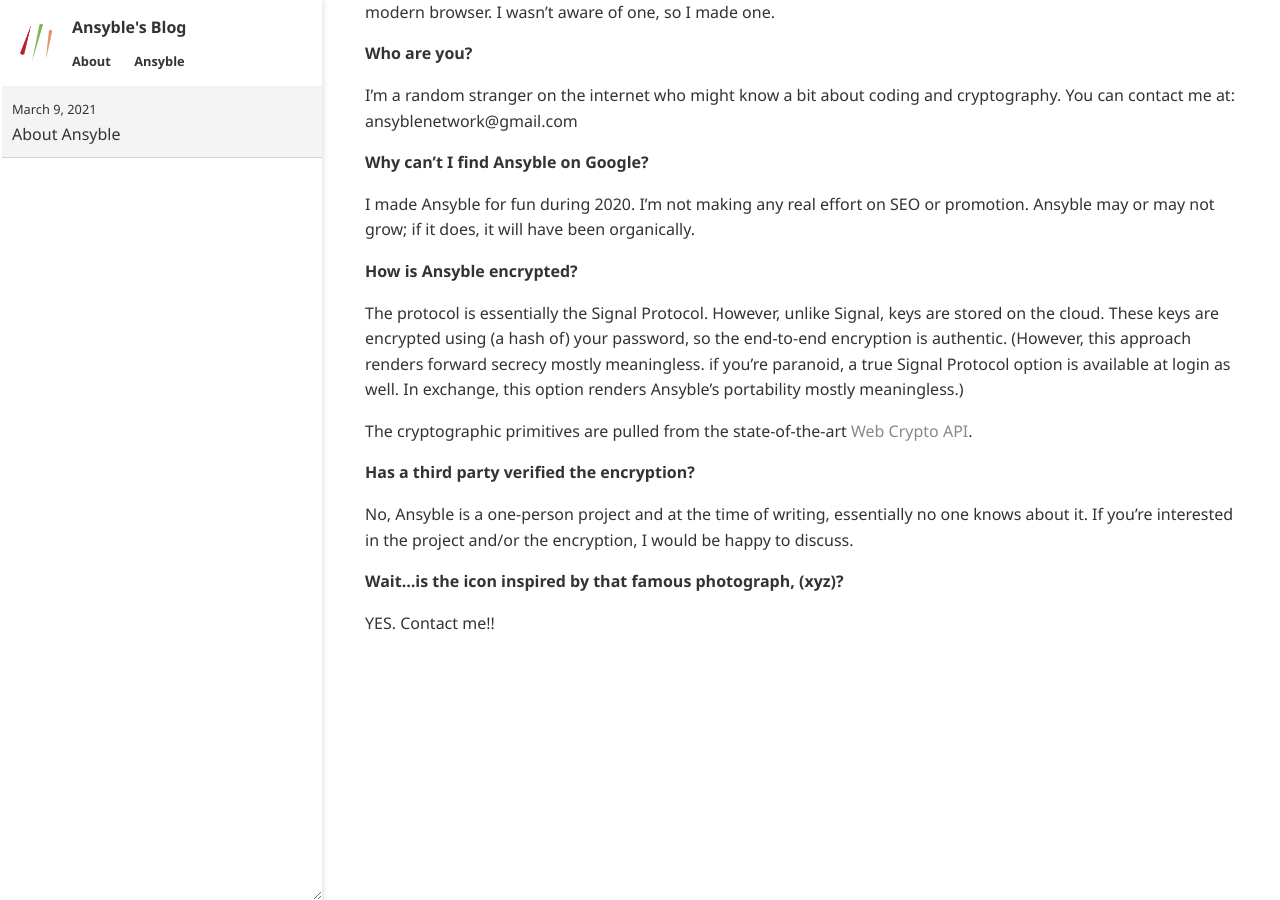
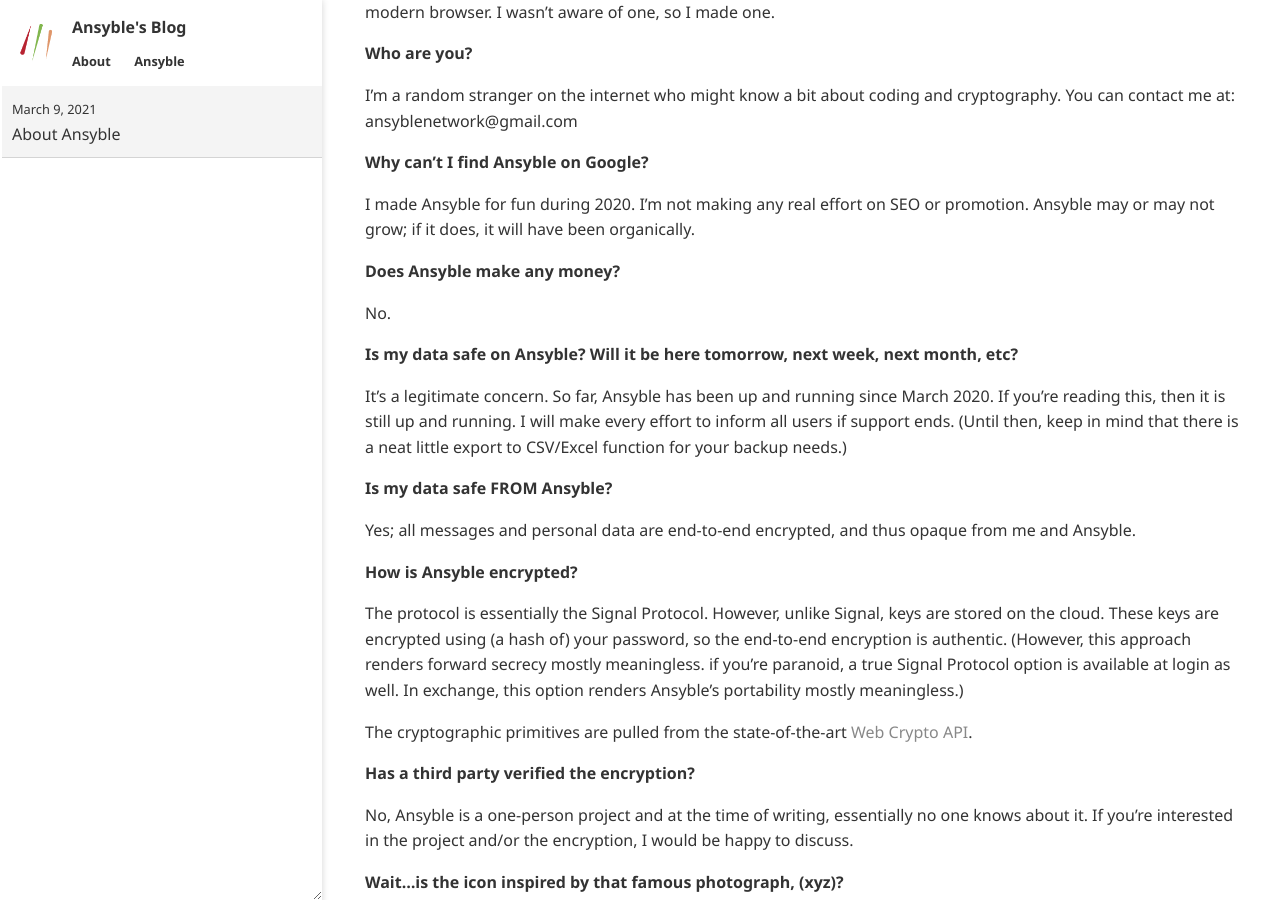
Before and after one commit to ansyblenetwork/ansybleblog, a Jekyll site: the page built from _posts/2021-03-09-about-ansyble.md, in a window 1280 px wide and 900 px high, scrolled down 541 px. Built offline with Jekyll 4.4.1, drawn with Linux system fonts in a browser that asks for light colours; before the commit the page ends 1228 px from its top, so only the background shows below that.

Commit message:
Update 2021-03-09-about-ansyble.md

```diff
--- a/_posts/2021-03-09-about-ansyble.md
+++ b/_posts/2021-03-09-about-ansyble.md
@@ -23,6 +23,18 @@
 
 I made Ansyble for fun during 2020. I'm not making any real effort on SEO or promotion. Ansyble may or may not grow; if it does, it will have been organically.
 
+#### Does Ansyble make any money?
+
+No.
+
+#### Is my data safe on Ansyble? Will it be here tomorrow, next week, next month, etc?
+
+It's a legitimate concern. So far, Ansyble has been up and running since March 2020. If you're reading this, then it is still up and running. I will make every effort to inform all users if support ends. (Until then, keep in mind that there is a neat little export to CSV/Excel function for your backup needs.)
+
+#### Is my data safe FROM Ansyble?
+
+Yes; all messages and personal data are end-to-end encrypted, and thus opaque from me and Ansyble.
+
 #### How is Ansyble encrypted?
 
 The protocol is essentially the Signal Protocol. However, unlike Signal, keys are stored on the cloud. These keys are encrypted using (a hash of) your password, so the end-to-end encryption is authentic. (However, this approach renders forward secrecy mostly meaningless. if you're paranoid, a true Signal Protocol option is available at login as well. In exchange, this option renders Ansyble's portability mostly meaningless.)
```
